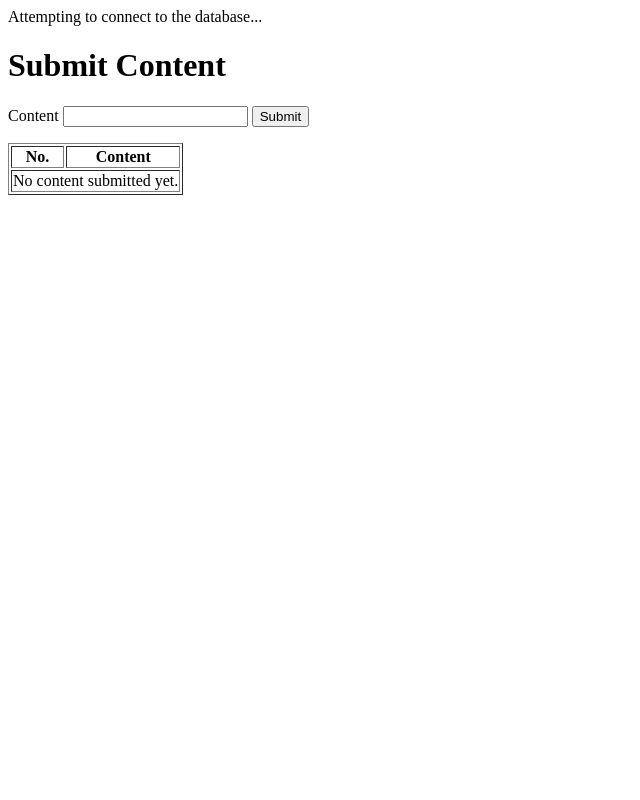
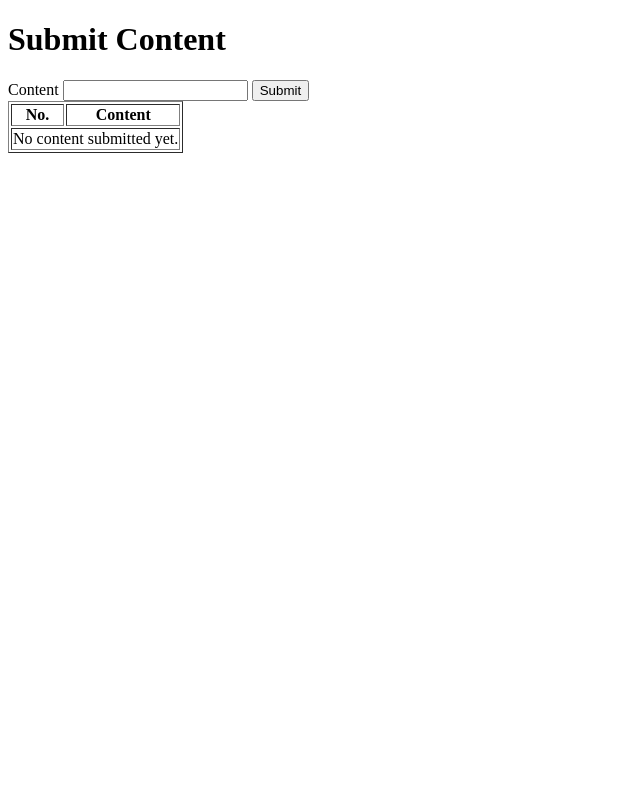
Before and after one commit to FITurnip/simple-table, a PHP site: page / in a window 1280 px wide. Shown: the whole page, without its empty margins (0-640 px from the left). Run offline with PHP 8.4, Linux system fonts and the light colour scheme; data that the repository does not hold is empty.

Commit message:
rev minor

```diff
--- a/index.php
+++ b/index.php
@@ -5,18 +5,8 @@ $username = "aspraklabjarkom";
 $password = "";
 $dbname = "content_db";
 
-// Enable error reporting
-mysqli_report(MYSQLI_REPORT_ERROR | MYSQLI_REPORT_STRICT);
-
-echo "Attempting to connect to the database...<br>";
-
 // Create connection
 $conn = new mysqli($servername, $username, $password, $dbname);
-
-// Check connection
-// if ($conn->connect_error) {
-//     die("Connection failed: " . $conn->connect_error);
-// }
 
 // Fetch contents from the database
 $sql = "SELECT id, content FROM contents";
```
